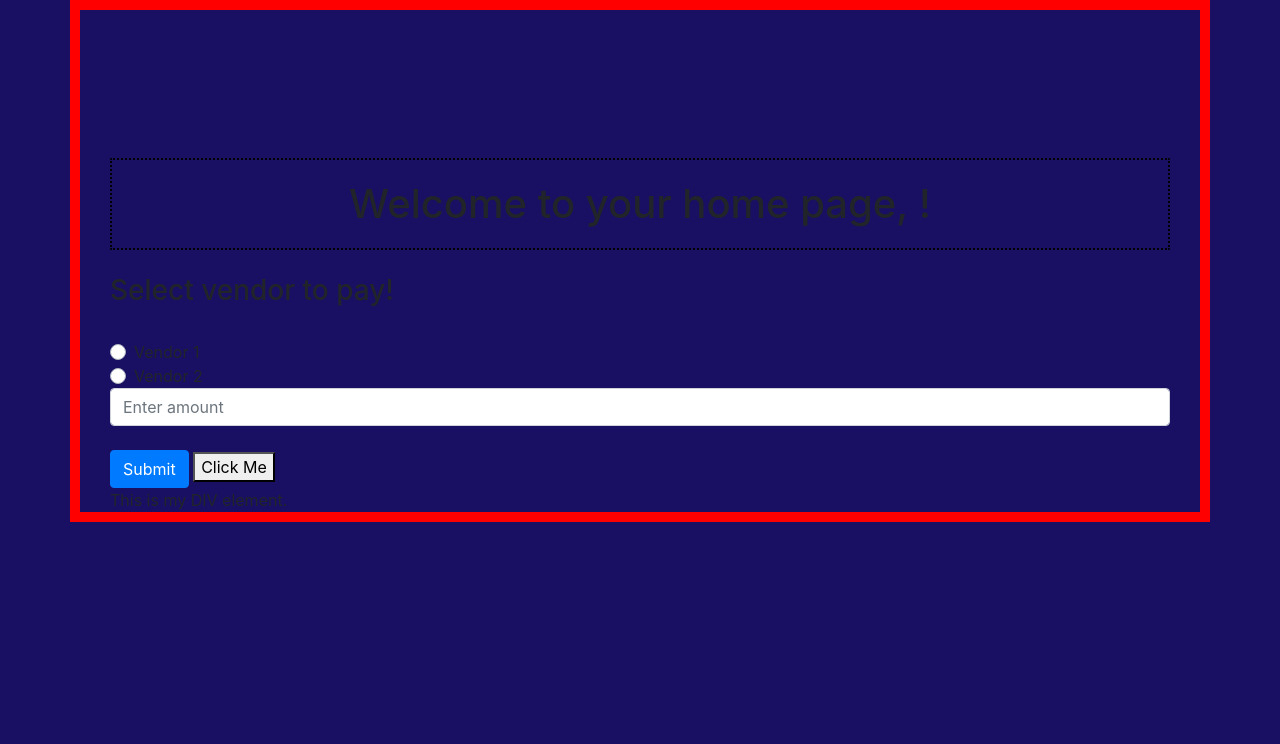
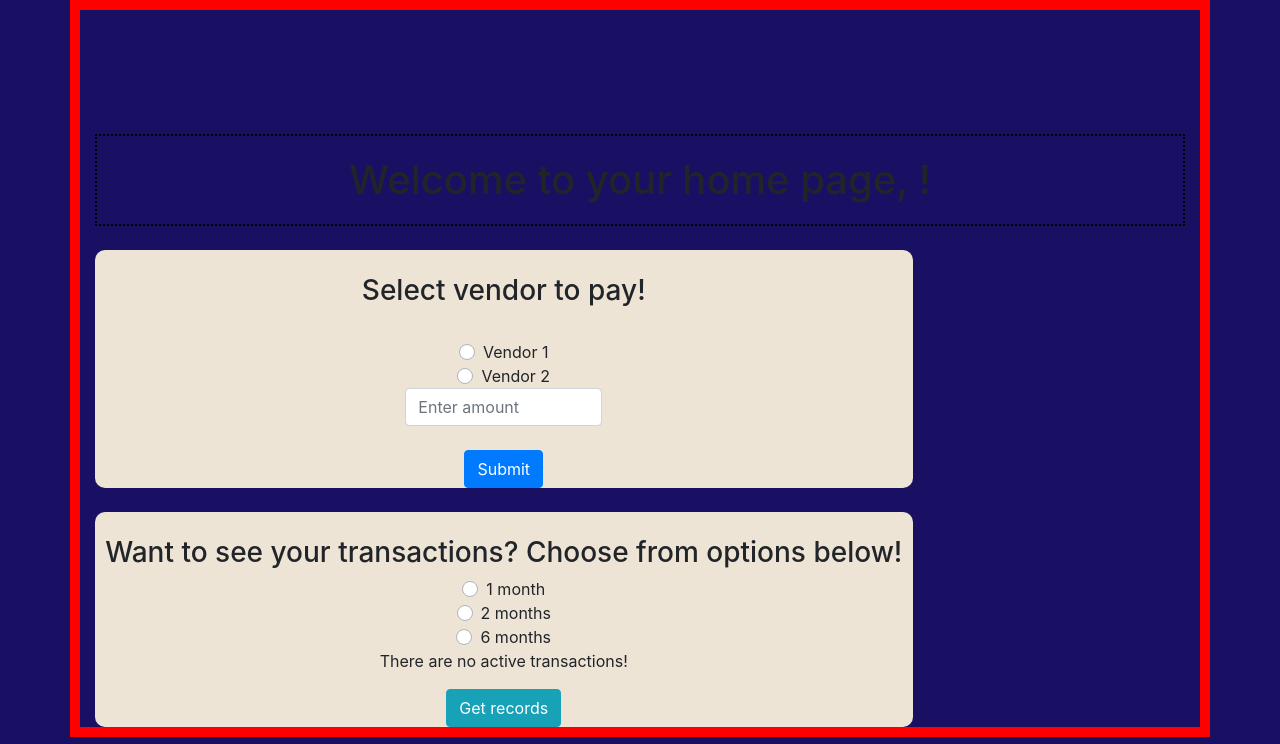
Before and after one commit to DhruvKaushal/AutomatedCouponSystem, a Django app: page /profiles/userLogin/ in a window 1280 px wide. Shown: the part 56-800 px from the top of the page. Run offline with Django 3.2, Linux system fonts and the light colour scheme; some libraries are stand-ins or nearby versions.

Commit message:
user trans

```diff
--- a/couponSystem/profiles/templates/profiles/userLogin.html
+++ b/couponSystem/profiles/templates/profiles/userLogin.html
@@ -1,20 +1,11 @@
 {% extends "base.html" %}
 {% load bootstrap4 %}
 {% block content %}
-<script>
-    function myFunction() {
-    var x = document.getElementById("myDIV");
-    if (x.style.display === "none") {
-        x.style.display = "block";
-    } else {
-    x.style.display = "none";
-  }
-}
-</script>
-<div class="container">
-    <br>
+
     <br>
     <h1 style="margin: auto; text-align:center; border-radius: 2px; border: 2px dotted black; padding: 20px;">Welcome to your home page, {{ user.username }}!</h1>
+    <br>
+<div class="container" style="text-align: center; display: inline-block; width:75%; background-color: #ede4d5; border-radius: 10px;margin:auto; align-self: center;" >
     <br>
     {% if model %}
         <h3>Balance amount is {{ model.balance }}</h3>
@@ -32,15 +23,59 @@
               <input type="radio" class="custom-control-input" id="defaultGroupExample2" name="groupOfDefaultRadios" value="2">
               <label class="custom-control-label" for="defaultGroupExample2">Vendor 2</label>
             </div>
-        <input type="" class="form-control" id="amount1" name="amt" aria-describedby="emailHelp" placeholder="Enter amount">
+        <input type="" class="form-control" id="amount1" name="amt" aria-describedby="emailHelp" placeholder="Enter amount"style="width: 25%;margin: 0 auto">
         <br>
-        <button type="submit" class="btn btn-primary">Submit</button>
-
-        <button onclick="myFunction()">Click Me</button>
-        <div id="myDIV">
-            This is my DIV element.
+        <button type="submit" class="btn btn-primary" name="form1">Submit</button>
+        <br>
+    </form>
+</div>
+<br>
+<br>
+<div style="text-align: center; display: inline-block; width:75%; background-color: #ede4d5; border-radius: 10px;margin:auto; align-self: center;">
+    <br>
+    <h3>Want to see your transactions? Choose from options below!</h3>
+    <form method="POST" action="/profiles/userLogin/">
+        <div class="custom-control custom-radio">
+            <input type="radio" class="custom-control-input" id="defaultGroupExample1" name="groupOfDefaultRadios1" value="1">
+            <label class="custom-control-label" for="defaultGroupExamples1">1 month</label>
         </div>
 
+        <div class="custom-control custom-radio">
+            <input type="radio" class="custom-control-input" id="defaultGroupExample2" name="groupOfDefaultRadios1" value="2">
+            <label class="custom-control-label" for="defaultGroupExamples2">2 months</label>
+        </div>
+        <div class="custom-control custom-radio">
+            <input type="radio" class="custom-control-input" id="defaultGroupExample3" name="groupOfDefaultRadios1" value="3">
+            <label class="custom-control-label" for="defaultGroupExamples3">6 months</label>
+        </div>
+        {% if model %}
+    <table>
+        <thead>
+            <tr>
+                <th style = "padding: 20px;">Vendor ID</th>
+                <th style = "padding: 20px;">Employee ID</th>
+                <th style = "padding: 20px;">Debit</th>
+                <th style = "padding: 20px;">Credit</th>
+                <th style = "padding: 20px;">Time of transaction</th>
+            </tr>
+        </thead>
+        <tbody>
+        {% for i in model %}
+            <tr>
+                <td style="text-align: center;">{{ i.vendor_id }}</td>
+                <td style="text-align: center;">{{ i.emp_id }}</td>
+                <td style="text-align: center;">{{ i.debit }}</td>
+                <td style="text-align: center;">{{ i.credit }}</td>
+                <td style="text-align: center;">{{ i.timestamp }}</td>
+            </tr>
+        {% endfor %}
+        </tbody>
+    </table>
+    {% else %}
+        <p>There are no active transactions!</p>
+    {% endif %}
+    <button type="submit" class="btn btn-info" name="form2">Get records</button>
     </form>
 </div>
+
 {% endblock %}
--- a/couponSystem/profiles/views.py
+++ b/couponSystem/profiles/views.py
@@ -6,6 +6,7 @@ from django.contrib.auth.mixins import(
 #from .forms import select_vendor_form
 from django.contrib.auth.models import User
 from django.http import HttpResponseRedirect
+import datetime
 
 # from django.forms.models import model_to_dict
 from .models import vendor, employee, transaction
@@ -17,17 +18,29 @@ def adminKaPage(request):
 
 def updatingBalance(request):
     if request.method=="POST":
-        ven_id = request.POST["groupOfDefaultRadios"]
-        amount = request.POST["amt"]
-        x = employee.objects.get(name = request.user)
-        x.balance = x.balance - int(amount)
-        x.save()
-        v = vendor.objects.get(id=ven_id)
-        w = employee.objects.get(id=x.id)
-        transaction.objects.create(vendor_id = v, emp_id=w,debit=amount,credit=0)
-        y = employee.objects.get(name = request.user)
-        print(y.balance)
-        return render(request, 'profiles/userLogin.html', {'model':y})
+        if 'form1' in request.POST:
+            ven_id = request.POST["groupOfDefaultRadios"]
+            amount = request.POST["amt"]
+            x = employee.objects.get(name = request.user)
+            x.balance = x.balance - int(amount)
+            x.save()
+            v = vendor.objects.get(id=ven_id)
+            w = employee.objects.get(id=x.id)
+            transaction.objects.create(vendor_id = v, emp_id=w,debit=amount,credit=0)
+            y = employee.objects.get(name = request.user)
+            return render(request, 'profiles/userLogin.html', {'model':y})
+
+        if 'form2' in request.POST:
+            date_id = request.POST["groupOfDefaultRadios1"]
+            x = employee.objects.get(name = request.user)
+            if date_id == 1:
+                d = transaction.objects.get(emp_id = x, timestamp = datetime.date.today-timestamp(days=30))
+            elif date_id == 2:
+                d = transaction.objects.get(emp_id = x, timestamp = datetime.date.today-timestamp(days=60))
+            else:
+                d = transaction.objects.get(emp_id = x, timestamp = datetime.date.today-timestamp(days = 180))
+            return render(request, 'profiles/userLogin.html', {'model':d})
+
     return render(request, 'profiles/userLogin.html')
 
 
```
Also changed, not shown: couponSystem/db.sqlite3.
